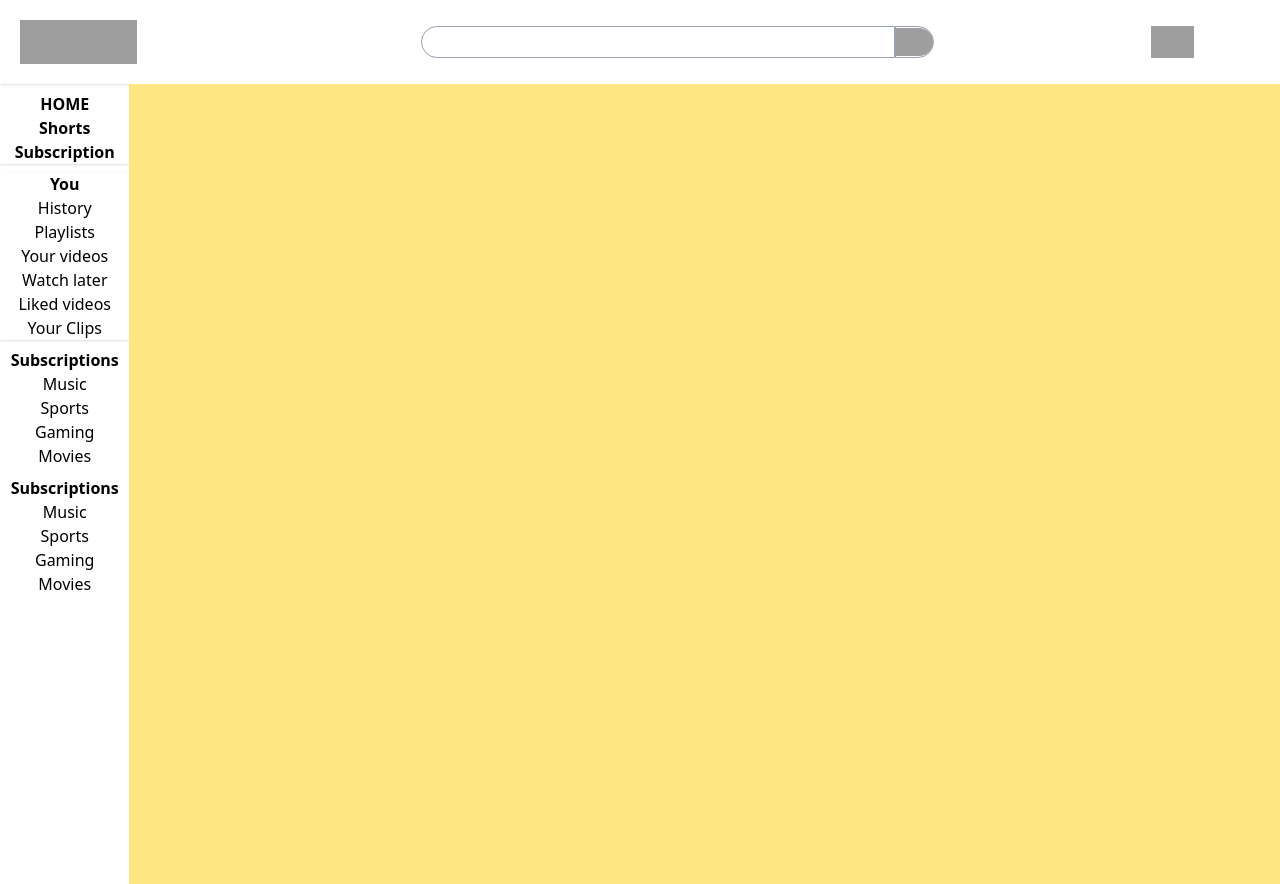
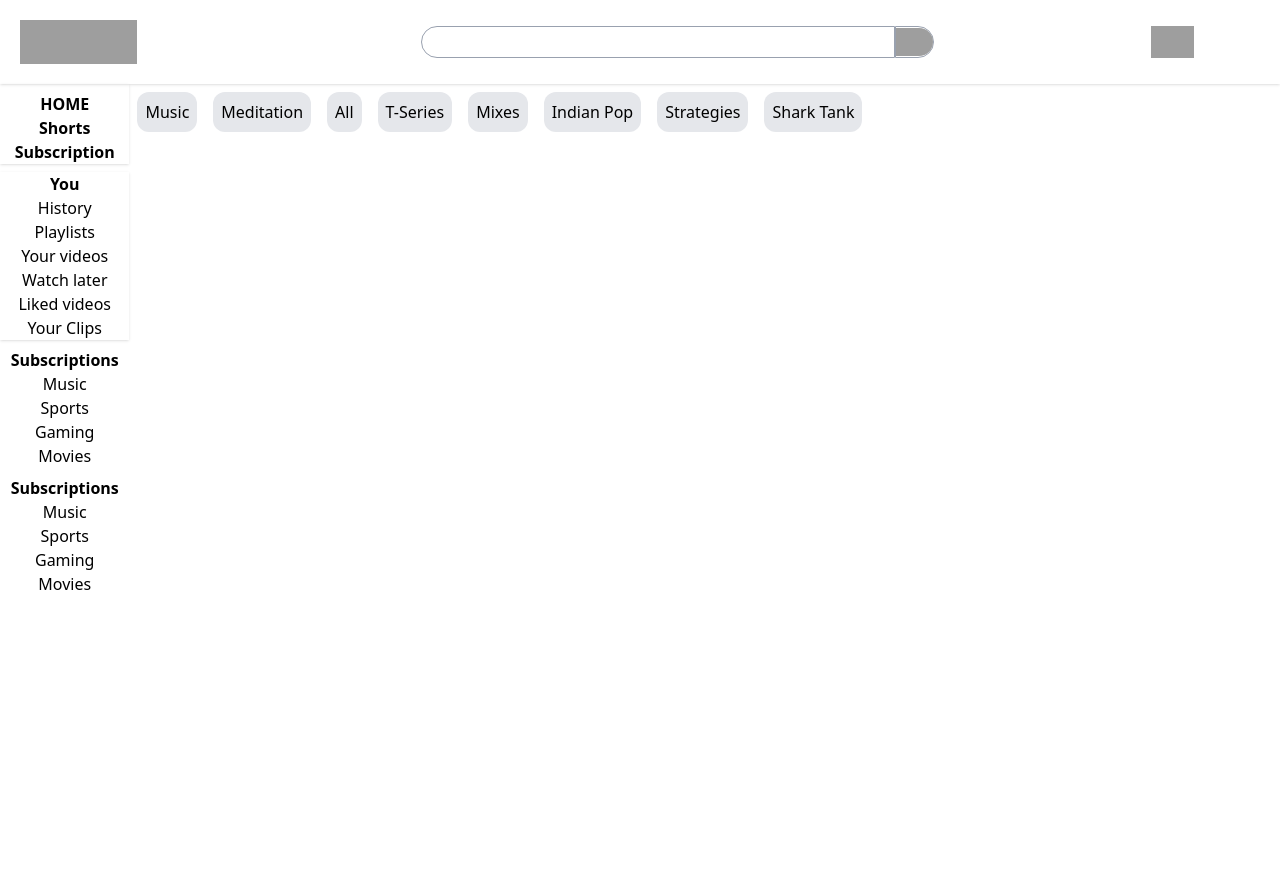
Before and after one commit to princeo1/VideoTube, a React (Vite) app: page / in a window 1280 px wide. Built offline with nearby package versions, Linux system fonts and the light colour scheme; grey boxes are pictures that could not be loaded.

Commit message:
Adding chages

```diff
--- a/src/components/Body.js
+++ b/src/components/Body.js
@@ -1,3 +1,4 @@
+import RightContent from "./RightContent";
 import Leftbar from "./Leftbar";
 const Body = () => {
     return (
@@ -5,7 +6,8 @@ const Body = () => {
             {/* <div className="w-[12%] bg-amber-700">
             </div> */}
             <Leftbar/>
-            <div className="bg-amber-200 min-w-[89%] w-[100%] h-screen"></div>
+            <RightContent/>
+            {/* <div className="bg-amber-200 min-w-[89%] w-[100%] h-screen"></div> */}
         </div>
     )
 }
--- /dev/null
+++ b/src/components/Button.js
@@ -0,0 +1,9 @@
+const Button = (props) => {
+    const {name} = props;
+    return (
+        <div className="m-2">
+            <button className="bg-gray-200 p-2 rounded-xl">{name}</button>
+        </div>
+    )
+}
+export default Button;
--- /dev/null
+++ b/src/components/ButtonList.js
@@ -0,0 +1,18 @@
+import Button from "./Button";
+
+const ButtonList = () => {
+    return (
+        <div className="w-[100%] flex">
+            <Button name="Music"/>
+            <Button name="Meditation"/>
+            <Button name="All"/>
+            <Button name="T-Series"/>
+            <Button name="Mixes"/>
+            <Button name="Indian Pop"/>
+            <Button name="Strategies"/>
+            <Button name="Shark Tank"/>
+        </div>
+    )
+}
+
+export default ButtonList;
--- /dev/null
+++ b/src/components/RightContent.js
@@ -0,0 +1,10 @@
+import ButtonList from "./ButtonList";
+const RightContent = () => {
+    return (
+        <div className="min-w-[89%] w-[100%] h-screen">
+            <ButtonList/>
+        </div>
+    )
+}
+
+export default RightContent;
```
